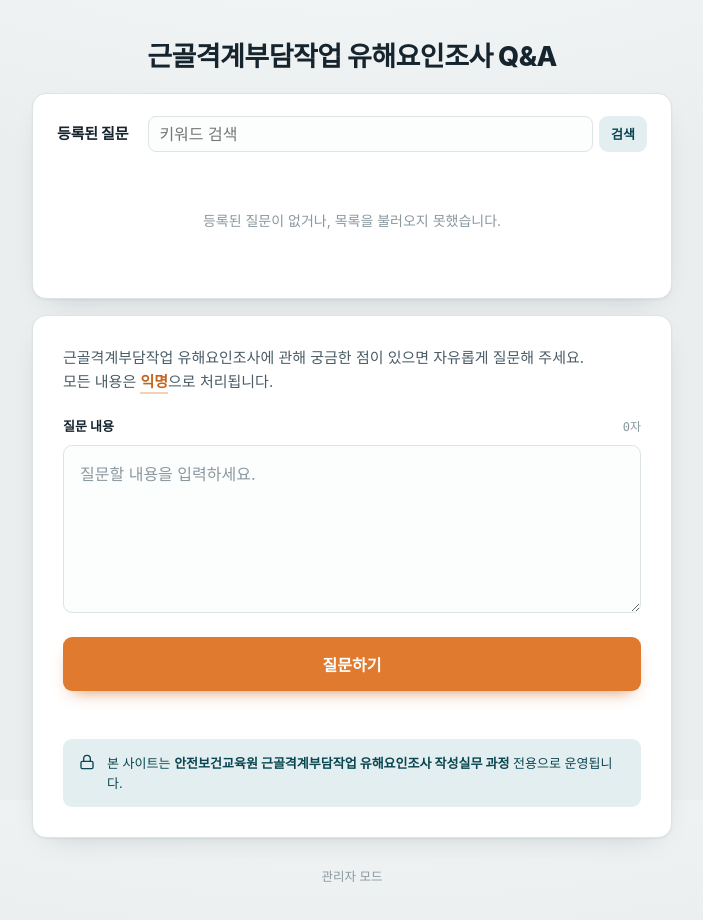
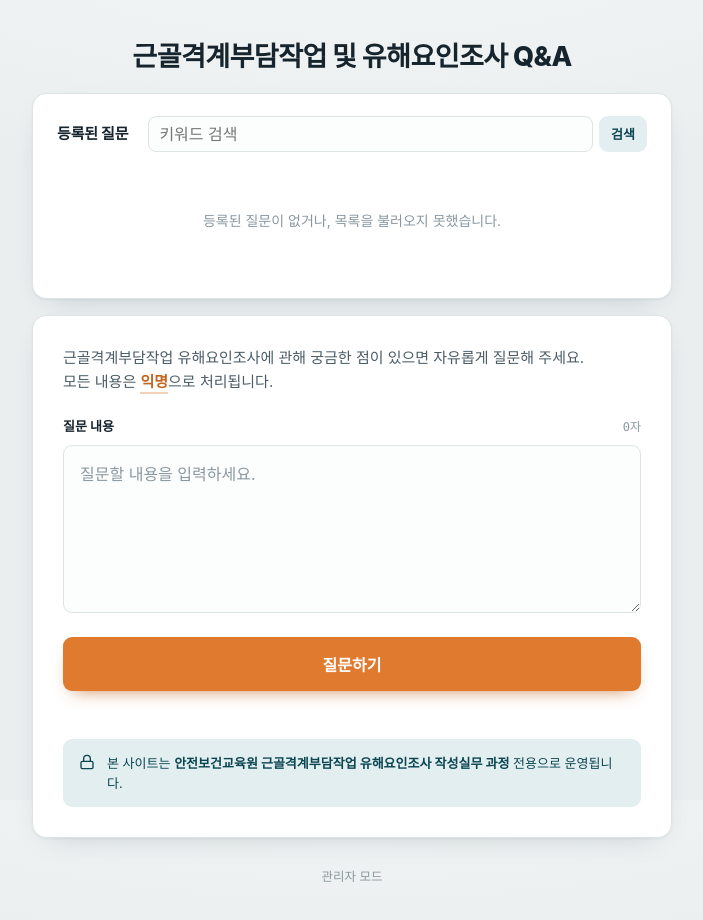
Before and after one commit to ergoman-ia/Q-A, a plain HTML site: page index.html in a window 1280 px wide. Shown: the whole page, without its empty margins (288-991 px from the left). Drawn offline with Linux system fonts and the light colour scheme; no server answers; a web font is replaced by a local one.

Commit message:
Update index.html

```diff
--- a/index.html
+++ b/index.html
@@ -5,7 +5,7 @@
     <meta charset="UTF-8" />
     <meta name="viewport" content="width=device-width, initial-scale=1.0" />
     <meta name="color-scheme" content="light" />
-    <title>근골격계부담작업 유해요인조사 Q&A</title>
+    <title>근골격계부담작업 및 유해요인조사 Q&A</title>
 
     <!-- 한글 가독성을 위한 Pretendard. 실패해도 시스템 폰트로 즉시 렌더(폰트 때문에 첫 화면이 늦지 않음) -->
     <link rel="preconnect" href="https://cdn.jsdelivr.net" crossorigin />
@@ -913,7 +913,7 @@
 <body>
     <div class="shell">
         <header class="masthead">
-            <h1>근골격계부담작업 유해요인조사 Q&amp;A</h1>
+            <h1>근골격계부담작업 및 유해요인조사 Q&amp;A</h1>
         </header>
 
         <!-- ===== 사용자 모드 ===== -->
```
